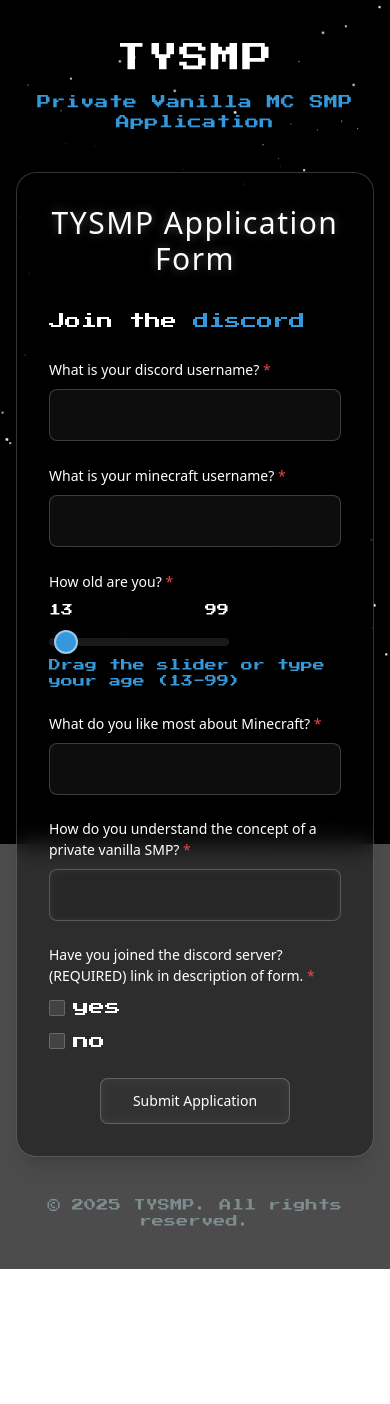
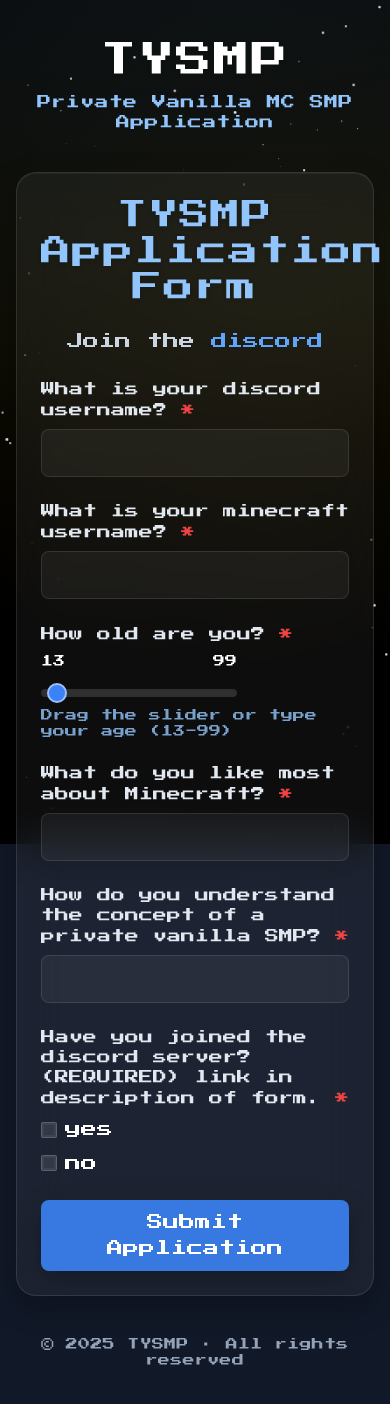
Before and after one commit to SpaceTy/TYFORMS, a Vue app in the folder FrontEnd/: page / in a window 390 px wide. Shown: the top 1404 px of the page. Before the commit the page ends 1269 px from the top, so only its background shows below. Built offline with nearby package versions, Linux system fonts and the light colour scheme; a web font is replaced by a local one.

Commit message:
Frontend polish: Tailwind theme, global styles, App shell gradients, ApplicationForm/ThankYou restyle, AdminPanel glass table + Firefox-rounded-corners fix

```diff
--- a/FrontEnd/src/App.vue
+++ b/FrontEnd/src/App.vue
@@ -6,16 +6,17 @@
       'py-10 px-4 sm:px-6': !isAdminRoute,
       'p-0': isAdminRoute
     }"
+    style="background: radial-gradient(1200px 600px at 50% -10%, rgba(96,165,250,0.10), transparent), radial-gradient(800px 400px at 80% 20%, rgba(250,204,21,0.08), transparent);"
   >
     <!-- Header is hidden on admin route -->
     <header
       v-if="!isAdminRoute"
       class="max-w-4xl mx-auto text-center mb-10 relative z-1"
     >
-      <h1 class="text-3xl sm:text-4xl font-pixel text-white text-shadow-lg mb-4 tracking-wider">
+      <h1 class="text-4xl sm:text-5xl font-pixel text-white drop-shadow mb-3 tracking-wider animate-fade-in">
         TYSMP
       </h1>
-      <p class="text-sm sm:text-base text-minecraft-water font-minecraft tracking-wide">
+      <p class="text-sm sm:text-base text-primary-300 tracking-wide">
         Private Vanilla MC SMP Application
       </p>
     </header>
@@ -36,9 +37,9 @@
     <!-- Footer is hidden on admin route -->
     <footer
       v-if="!isAdminRoute"
-      class="max-w-4xl mx-auto mt-10 text-center text-minecraft-stone font-minecraft text-xs tracking-wide relative z-1"
+      class="max-w-4xl mx-auto mt-10 text-center text-neutral-400 text-xs tracking-wide relative z-1"
     >
-      &copy; {{ new Date().getFullYear() }} TYSMP. All rights reserved.
+      &copy; {{ new Date().getFullYear() }} TYSMP · All rights reserved
     </footer>
 
     <!-- Global Confirmation Dialog -->
--- a/FrontEnd/src/assets/main.css
+++ b/FrontEnd/src/assets/main.css
@@ -2,53 +2,86 @@
 @tailwind components;
 @tailwind utilities;
 
+/* Global modernized theme with glass panels and improved typography */
 @layer base {
-  /* Optimize spacing for Press Start 2P font which is more condensed */
+  html, body, #app {
+    @apply bg-neutral-900 text-neutral-100;
+  }
+
   h1, h2, h3, h4, h5, h6 {
-    letter-spacing: 0.05em;
-    line-height: 1.6;
+    letter-spacing: 0.02em;
+    line-height: 1.35;
   }
 
   p, span, div {
     line-height: 1.6;
   }
 
+  a {
+    @apply text-primary-400 hover:text-primary-300 transition-colors;
+  }
+
   .font-pixel {
-    letter-spacing: 0.05em;
-    line-height: 1.6;
+    letter-spacing: 0.04em;
+    line-height: 1.5;
   }
 }
 
 @layer components {
-  .mc-button {
-    @apply bg-minecraft-stone font-minecraft text-white py-2 px-4 border-b-4 border-minecraft-deepslate hover:bg-minecraft-earth hover:border-minecraft-stone transition-all duration-200 focus:outline-none text-center cursor-pointer text-sm;
+  /* Panels and Cards */
+  .mc-container {
+    @apply max-w-3xl mx-auto p-6 sm:p-8 rounded-2xl bg-white/5 backdrop-blur-xl border border-white/10 shadow-glass;
   }
 
-  .mc-container {
-    @apply bg-black/80 border-2 border-minecraft-stone p-6 rounded-md shadow-xl;
+  .mc-panel {
+    @apply rounded-xl bg-white/5 backdrop-blur border border-white/10 shadow-soft;
   }
 
-  .mc-input {
-    @apply bg-minecraft-deepslate/80 border-2 border-minecraft-stone rounded-md py-2 px-3 text-white w-full focus:outline-none focus:ring-2 focus:ring-minecraft-water transition-all duration-200;
+  .glass {
+    @apply bg-white/5 backdrop-blur-xl border border-white/10 rounded-2xl;
   }
 
-  .mc-radio {
-    @apply appearance-none h-5 w-5 border-2 border-minecraft-stone rounded-sm bg-minecraft-deepslate/80 checked:bg-minecraft-green checked:border-minecraft-green focus:outline-none transition-all duration-200 cursor-pointer;
+  /* Titles */
+  .mc-title {
+    @apply text-3xl font-pixel text-primary-300 mb-6 drop-shadow;
   }
 
+  /* Labels */
   .mc-label {
-    @apply block text-white font-minecraft mb-2 text-sm;
+    @apply block text-sm text-neutral-200 mb-2;
   }
 
-  .mc-title {
-    @apply text-2xl font-minecraft text-minecraft-water mb-6;
+  /* Inputs */
+  .mc-input {
+    @apply w-full px-4 py-2.5 rounded-lg bg-white/5 border border-white/10 text-white placeholder-neutral-400 focus:outline-none focus:ring-2 focus:ring-primary-400/40 focus:border-primary-400/40 transition;
   }
 
-  .fade-enter-active, .fade-leave-active {
-    transition: opacity 0.3s;
+  /* Radios/checkboxes */
+  .mc-radio {
+    @apply h-4 w-4 appearance-none rounded-sm bg-white/10 border border-white/20 cursor-pointer transition relative;
+    box-shadow: 0 0 0 2px rgba(255,255,255,0.05) inset;
+  }
+  .mc-radio:checked {
+    @apply bg-minecraft-green border-minecraft-green;
+  }
+  .mc-radio:focus {
+    @apply ring-2 ring-primary-400/40 outline-none;
   }
 
-  .fade-enter-from, .fade-leave-to {
-    opacity: 0;
+  /* Buttons */
+  .mc-button {
+    @apply inline-flex items-center justify-center px-4 py-2.5 rounded-lg bg-primary-500/90 hover:bg-primary-500 text-white font-medium shadow-soft transition disabled:opacity-50 disabled:cursor-not-allowed focus:outline-none focus:ring-2 focus:ring-primary-400/40;
   }
+  .mc-button.secondary {
+    @apply bg-white/10 hover:bg-white/15;
+  }
+  .mc-button.danger {
+    @apply bg-red-600 hover:bg-red-500;
+  }
+
+  /* Animations and transitions */
+  .fade-enter-active, .fade-leave-active { transition: opacity 0.25s; }
+  .fade-enter-from, .fade-leave-to { opacity: 0; }
+
+  .elevated { @apply shadow-glass; }
 }
--- a/FrontEnd/src/views/ApplicationForm.vue
+++ b/FrontEnd/src/views/ApplicationForm.vue
@@ -2,9 +2,9 @@
   <div class="mc-container animate-fade-in">
     <h2 class="mc-title text-center">TYSMP Application Form</h2>
 
-    <p class="text-white mb-6">
+    <p class="text-neutral-300 mb-6 text-center">
       Join the
-      <a href="#" @click.prevent="openDiscord" class="text-minecraft-water hover:underline">discord</a>
+      <a href="#" @click.prevent="openDiscord" class="font-medium">discord</a>
     </p>
 
     <form @submit.prevent="submitForm" class="space-y-6">
@@ -41,7 +41,7 @@
         <label class="mc-label">
           How old are you? <span class="text-red-500">*</span>
         </label>
-        <div class="flex items-center space-x-4">
+        <div class="flex items-center gap-4">
           <div class="w-full age-slider-container">
             <div class="flex items-center justify-between mb-2">
               <span class="text-white text-xs">13</span>
@@ -62,9 +62,9 @@
                 @touchstart="showTooltip"
               />
               <div
-                class="age-tooltip absolute -top-12 left-0 bg-minecraft-water text-white text-sm py-1 px-2 rounded-md transform -translate-x-1/2"
+                class="age-tooltip absolute -top-12 left-0 text-white text-sm py-1 px-2 rounded-md transform -translate-x-1/2 shadow-soft"
                 ref="ageTooltip"
-                :class="{ 'opacity-0': !isTooltipVisible }"
+                :class="[isTooltipVisible ? 'bg-primary-500/90' : 'opacity-0']"
               >
                 {{ form.age }}
               </div>
@@ -83,7 +83,7 @@
             />
           </div>
         </div>
-        <div class="text-xs text-minecraft-water mt-1">
+        <div class="text-xs text-primary-300/80 mt-1">
           Drag the slider or type your age (13-99)
         </div>
       </div>
@@ -137,7 +137,7 @@
       </div>
 
       <!-- Error Message -->
-      <div v-if="errorMessage" class="bg-red-500/50 text-white p-3 rounded-md">
+      <div v-if="errorMessage" class="bg-red-600/40 text-white p-3 rounded-lg border border-red-500/30">
         {{ errorMessage }}
       </div>
 
@@ -327,151 +327,42 @@
 </script>
 
 <style scoped>
-.mc-container {
-  max-width: 42rem;
-  margin: 0 auto;
-  padding: 2rem;
-  background: rgba(0, 0, 0, 0.4);
-  backdrop-filter: blur(12px);
-  border: 1px solid rgba(255, 255, 255, 0.2);
-  border-radius: 20px;
-  position: relative;
-  z-index: 1;
-}
-
-.mc-title {
-  font-size: 1.875rem;
-  line-height: 2.25rem;
-  color: white;
-  margin-bottom: 2rem;
-  font-family: 'MinecraftPixel', system-ui, sans-serif;
-  text-shadow: 0 0 10px rgba(255, 255, 255, 0.3);
-}
-
-.mc-label {
-  display: block;
-  color: white;
-  font-size: 0.875rem;
-  line-height: 1.25rem;
-  font-family: 'Minecraft', system-ui, sans-serif;
-  margin-bottom: 0.5rem;
-}
-
-.mc-input {
-  width: 100%;
-  padding: 0.75rem 1rem;
-  border-radius: 0.5rem;
-  background: rgba(255, 255, 255, 0.05);
-  backdrop-filter: blur(4px);
-  border: 1px solid rgba(255, 255, 255, 0.2);
-  color: white;
-  transition: all 200ms;
-}
-
-.mc-input::placeholder {
-  color: rgba(255, 255, 255, 0.5);
-}
-
-.mc-input:focus {
-  outline: none;
-  border-color: rgba(52, 152, 219, 0.5);
-  box-shadow: 0 0 0 2px rgba(52, 152, 219, 0.25);
-}
-
-.mc-button {
-  padding: 0.75rem 2rem;
-  border-radius: 0.5rem;
-  background: rgba(255, 255, 255, 0.1);
-  backdrop-filter: blur(4px);
-  border: 1px solid rgba(255, 255, 255, 0.2);
-  color: white;
-  font-family: 'Minecraft', system-ui, sans-serif;
-  transition: all 200ms;
-}
-
-.mc-button:hover:not(:disabled) {
-  background: rgba(255, 255, 255, 0.15);
-  border-color: rgba(255, 255, 255, 0.3);
-}
-
-.mc-button:focus {
-  outline: none;
-  box-shadow: 0 0 0 2px rgba(52, 152, 219, 0.25);
-}
-
-.mc-button:disabled {
-  opacity: 0.5;
-  cursor: not-allowed;
-}
-
-.mc-radio {
-  width: 1rem;
-  height: 1rem;
-  background: rgba(255, 255, 255, 0.1);
-  border: 1px solid rgba(255, 255, 255, 0.2);
-  color: rgb(52, 152, 219);
-  transition: all 200ms;
-}
-
-.mc-radio:focus {
-  outline: none;
-  box-shadow: 0 0 0 2px rgba(52, 152, 219, 0.25);
-}
-
+/* Override some legacy specifics with the new theme */
 .age-slider {
   appearance: none;
   height: 0.5rem;
   border-radius: 0.25rem;
-  background: rgba(255, 255, 255, 0.1);
+  background: rgba(255, 255, 255, 0.12);
   backdrop-filter: blur(4px);
 }
-
-.age-slider:focus {
-  outline: none;
-}
-
+.age-slider:focus { outline: none; }
 .age-slider::-webkit-slider-thumb {
   appearance: none;
-  width: 1.5rem;
-  height: 1.5rem;
+  width: 1.25rem;
+  height: 1.25rem;
   border-radius: 9999px;
-  background: rgb(52, 152, 219);
+  background: rgb(59, 130, 246);
   border: 2px solid rgba(255, 255, 255, 0.5);
   cursor: pointer;
   transition: all 200ms;
 }
-
-.age-slider::-webkit-slider-thumb:hover {
-  background: rgba(52, 152, 219, 0.8);
-}
+.age-slider::-webkit-slider-thumb:hover { background: rgb(96, 165, 250); }
 
 .age-tooltip {
-  background: rgba(52, 152, 219, 0.9);
   backdrop-filter: blur(4px);
   padding: 0.25rem 0.5rem;
-  border-radius: 0.25rem;
+  border-radius: 0.375rem;
   color: white;
   font-size: 0.875rem;
   line-height: 1.25rem;
   transition: opacity 200ms;
 }
 
-.form-group {
-  margin-bottom: 1rem;
-}
+.form-group { margin-bottom: 1rem; }
 
-.animate-fade-in {
-  animation: fadeIn 0.5s ease-out;
-}
-
+.animate-fade-in { animation: fadeIn 0.5s ease-out; }
 @keyframes fadeIn {
-  from {
-    opacity: 0;
-    transform: translateY(20px);
-  }
-  to {
-    opacity: 1;
-    transform: translateY(0);
-  }
+  from { opacity: 0; transform: translateY(20px); }
+  to { opacity: 1; transform: translateY(0); }
 }
 </style>
--- a/FrontEnd/tailwind.config.js
+++ b/FrontEnd/tailwind.config.js
@@ -11,21 +11,56 @@
           'green': '#44bd32',
           'earth': '#7e5835',
           'stone': '#7f8c8d',
-          'deepslate': '#2c3e50',
-          'water': '#3498db',
-          'lava': '#e67e22',
-          'gold': '#FFD700',
-          'important-red': '#ff5252',
+          'deepslate': '#1e2a36',
+          'water': '#60a5fa',
+          'lava': '#fb923c',
+          'gold': '#FACC15',
+          'important-red': '#ef4444',
         },
+        primary: {
+          DEFAULT: '#60a5fa',
+          50: '#eff6ff',
+          100: '#dbeafe',
+          200: '#bfdbfe',
+          300: '#93c5fd',
+          400: '#60a5fa',
+          500: '#3b82f6',
+          600: '#2563eb',
+          700: '#1d4ed8',
+          800: '#1e40af',
+          900: '#1e3a8a',
+        },
+        neutral: {
+          50: '#f8fafc',
+          100: '#f1f5f9',
+          200: '#e2e8f0',
+          300: '#cbd5e1',
+          400: '#94a3b8',
+          500: '#64748b',
+          600: '#475569',
+          700: '#334155',
+          800: '#1f2937',
+          900: '#111827',
+        }
       },
       fontFamily: {
         'minecraft': ['"Minecraft"', '"Press Start 2P"', 'monospace'],
         'pixel': ['"Press Start 2P"', 'monospace'],
+        'sans': ['Inter', 'ui-sans-serif', 'system-ui', 'Segoe UI', 'Roboto', 'Apple Color Emoji', 'Segoe UI Emoji']
+      },
+      borderRadius: {
+        'xl': '1rem',
+        '2xl': '1.25rem'
+      },
+      boxShadow: {
+        'soft': '0 8px 24px rgba(0,0,0,0.25)',
+        'glass': '0 10px 30px rgba(0,0,0,0.25), inset 0 1px 0 rgba(255,255,255,0.05)'
       },
       animation: {
         'fade-in': 'fadeIn 0.5s ease-in-out',
         'slide-up': 'slideUp 0.5s ease-in-out',
         'pulse': 'pulse 2s cubic-bezier(0.4, 0, 0.6, 1) infinite',
+        'float': 'float 6s ease-in-out infinite'
       },
       keyframes: {
         fadeIn: {
@@ -40,6 +75,10 @@
           '0%, 100%': { opacity: '1', transform: 'scale(1)' },
           '50%': { opacity: '.7', transform: 'scale(1.05)' },
         },
+        float: {
+          '0%, 100%': { transform: 'translateY(0)' },
+          '50%': { transform: 'translateY(-6px)' }
+        }
       },
     },
   },
```
Also changed, not shown: FrontEnd/src/views/AdminPanel.vue (+53 -43 lines), FrontEnd/src/views/ThankYou.vue (+6 -6 lines), 1 other file (tests, documents, lock files or other folders).
